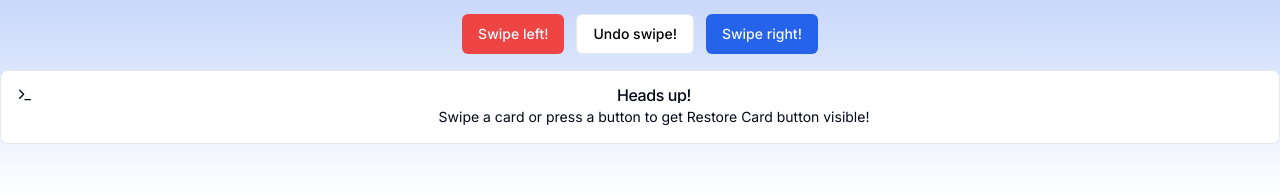
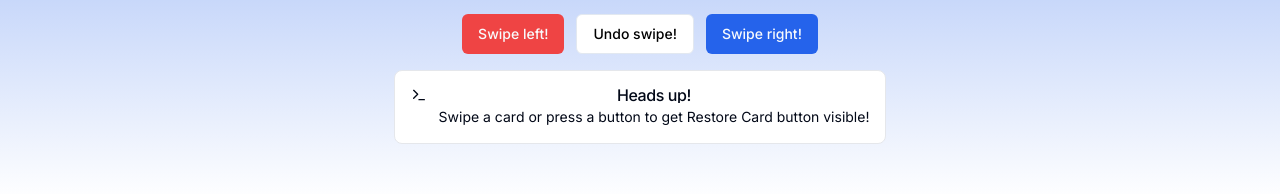
Before and after one commit to parthmarfatia/Seeker, a Next.js app: page /swipe in a window 1280 px wide. Shown: the part 599-793 px from the top of the page. Built offline with nearby package versions, Linux system fonts and the light colour scheme; no server answers.

Commit message:
Swiper Card Ui

```diff
--- a/app/swipe/page.jsx
+++ b/app/swipe/page.jsx
@@ -90,7 +90,9 @@ function SwipePage() {
         <div>
           <Alert>
             <PartyPopper className="h-4 w-4" />
-        <AlertTitle className="text-green-500">You have Matched!</AlertTitle>
+            <AlertTitle className="text-green-500">
+              You have Matched!
+            </AlertTitle>
           </Alert>
         </div>
       )}
@@ -158,10 +160,14 @@ function SwipePage() {
         </div>
       </div>
       {lastDirection ? (
-        <h2 key={lastDirection} className="text-gray-800 text-md font-semibold font-sans hover:font-serif">
+        <h2
+          key={lastDirection}
+          className="text-gray-800 text-md font-semibold font-sans hover:font-serif"
+        >
           You swiped {lastDirection}
         </h2>
       ) : (
+        <div>
           <Alert>
             <Terminal className="h-4 w-4" />
             <AlertTitle>Heads up!</AlertTitle>
@@ -169,6 +175,7 @@ function SwipePage() {
               Swipe a card or press a button to get Restore Card button visible!
             </AlertDescription>
           </Alert>
+        </div>
       )}
     </div>
   );
```
Lines whose indentation alone changed are shown as unchanged.
